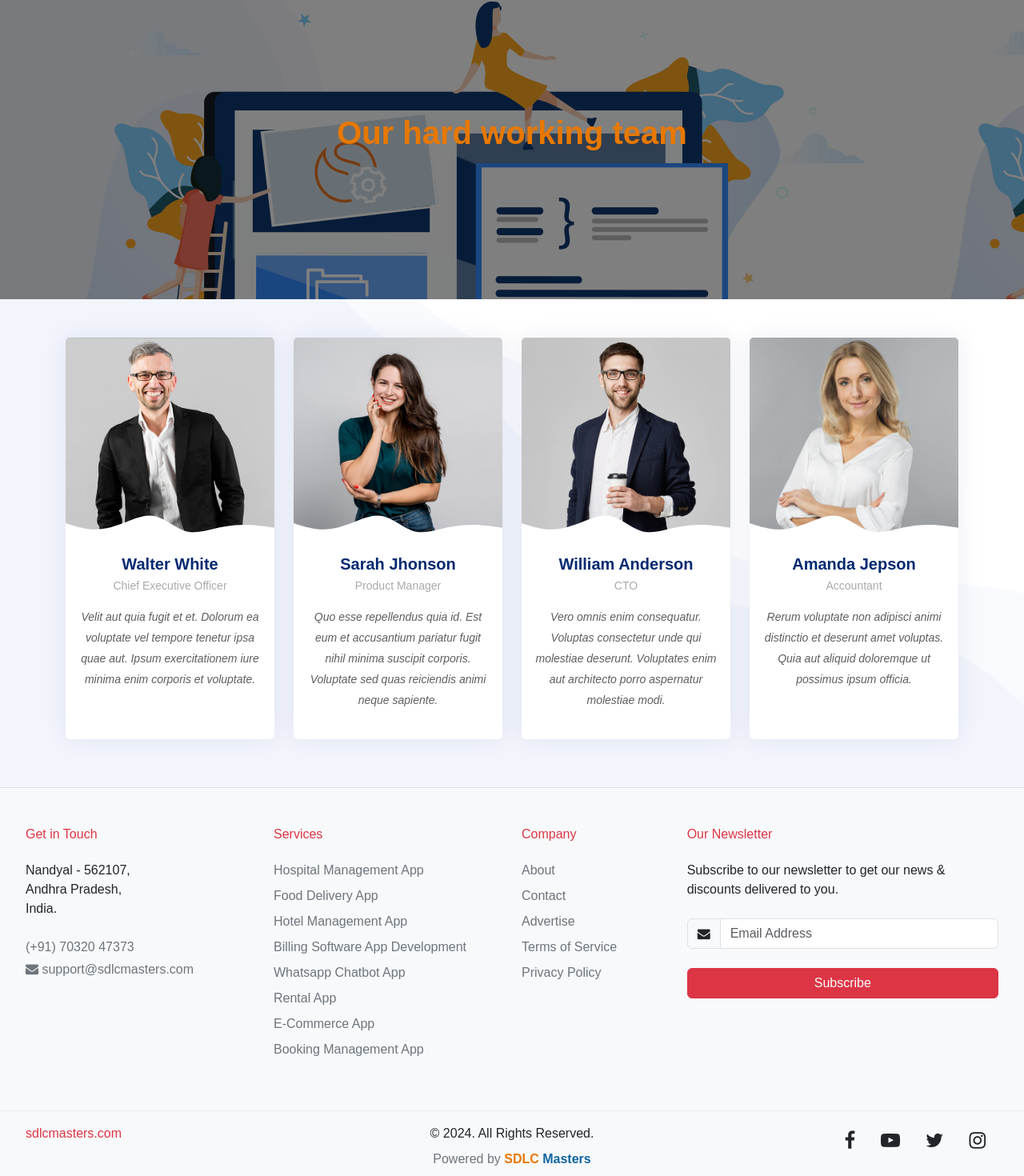
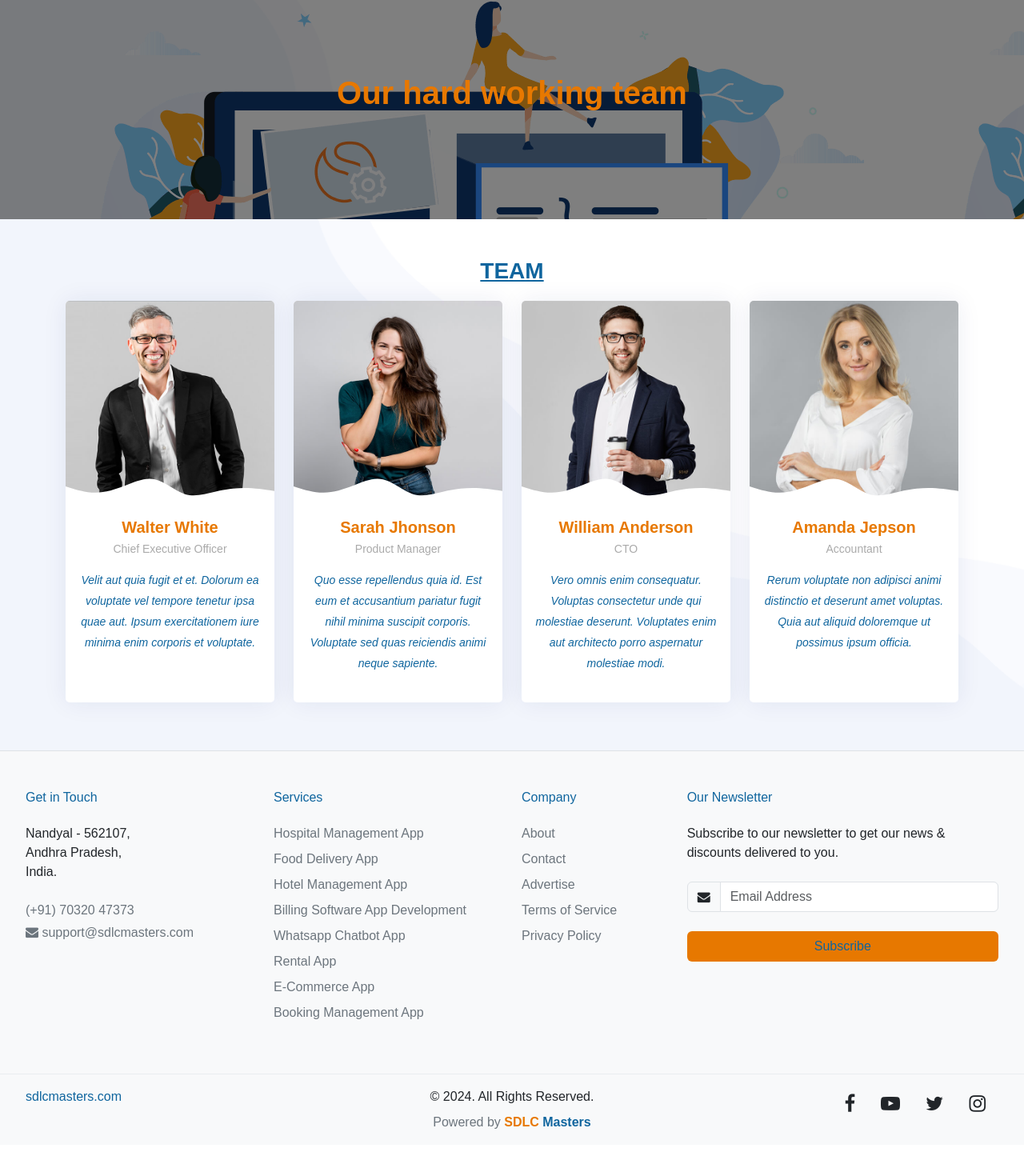
Before and after one commit to SatishKonduru/SDLCWebsite, an Angular app in the folder SDLC/: page /team in a window 1280 px wide. Shown: the part 126-1596 px from the top of the page at 80% size. After the commit the page ends 1557 px from the top, so only its background shows below. Built offline with nearby package versions, Linux system fonts and the light colour scheme.

Commit message:
bugs fixed

```diff
--- a/SDLC/src/app/pages/about/about.component.css
+++ b/SDLC/src/app/pages/about/about.component.css
@@ -30,7 +30,7 @@
     text-align: justify;
 }
 .service-img-left{
-    margin: 100px 0;
+    margin: 30px 0;
 }
 .about .feature-box {
     padding: 15px 15px;
@@ -70,7 +70,7 @@
 }
 
 .feature-box .box-content {
-    font-size: 18px;
+    font-size: 16px;
     text-indent: 50px;
     text-align: justify;
     line-height: 1.8;
--- a/SDLC/src/app/pages/contact/contact.component.css
+++ b/SDLC/src/app/pages/contact/contact.component.css
@@ -13,11 +13,17 @@
     background: #fafbff;
     padding: 30px;
   }
-
+  .whychoosesdlc{
+    text-align: center;
+    margin: 20px 0;
+    font-weight: 600;
+    color: var(--secondary);
+    text-decoration: underline;
+}
   .contact .info-box i {
     font-size: 38px;
     line-height: 0;
-    color: #4154f1;
+    color: var(--primary);
   }
 
   .contact .info-box h3 {
@@ -103,7 +109,7 @@
   }
 
   .contact .php-email-form button[type=submit] {
-    background: #4154f1;
+    background: var(--secondary);
     border: 0;
     padding: 10px 30px;
     color: #fff;
--- a/SDLC/src/app/pages/pricing/pricing.component.css
+++ b/SDLC/src/app/pages/pricing/pricing.component.css
@@ -10,6 +10,7 @@
     background: url(../../../assets/images/herosection/hero-bg.png) top center no-repeat;
     background-size: cover;
 }
+
 .pricing .box {
     padding: 40px 20px;
     background: #fff;
@@ -28,7 +29,6 @@
 
   .pricing h3 {
     font-weight: 700;
-    font-size: 18px;
     margin-bottom: 15px;
   }
 
@@ -78,19 +78,20 @@
     display: inline-block;
     padding: 8px 40px 10px 40px;
     border-radius: 50px;
-    color: #4154f1;
+    color: var(--primary);
     transition: none;
     font-size: 16px;
     font-weight: 400;
     font-family: "Nunito", sans-serif;
     font-weight: 600;
     transition: 0.3s;
-    border: 1px solid #4154f1;
+    border: 1px solid var(--primary);
+    text-decoration: none;
   }
 
   .pricing .btn-buy:hover {
-    background: #4154f1;
-    color: #fff;
+    background: var(--primary);
+    color: var(--secondary);
   }
 
   .pricing .featured {
@@ -105,3 +106,10 @@
     background: #4154f1;
     color: #fff;
   }
+  .whychoosesdlc{
+    text-align: center;
+    margin: 20px 0;
+    font-weight: 600;
+    color: var(--secondary);
+    text-decoration: underline;
+  }
--- a/SDLC/src/app/pages/pricing/pricing.component.html
+++ b/SDLC/src/app/pages/pricing/pricing.component.html
@@ -2,7 +2,7 @@
 <section id="pricing" class="pricing">
     <div class="text-center bg-image rounded-3 mb-5" style="
     background-image: url('../../../assets/images/AboutUs/2.png');
-    height: 400px;">
+    height: 300px;">
         <div class="mask" style="background-color: rgba(0, 0, 0, 0.5); height: 100%;">
             <div class="d-flex justify-content-center align-items-center h-100">
                 <div class="text-white">
@@ -13,11 +13,13 @@
     </div>
 
     <div class="container" data-aos="fade-up">
+        <h3 class="whychoosesdlc"><b>PRICING</b>  </h3>
+
         <div class="row gy-4" data-aos="fade-left">
 
             <div class="col-lg-3 col-md-6" data-aos="zoom-in" data-aos-delay="100">
                 <div class="box">
-                    <h3 style="color: #07d5c0;">Free Plan</h3>
+                    <h4 style="color: #07d5c0;">Free Plan</h4>
                     <div class="price"><sup>$</sup>0<span> / mo</span></div>
                     <img src="assets/img/pricing-free.png" class="img-fluid" alt="">
                     <ul>
@@ -34,7 +36,7 @@
             <div class="col-lg-3 col-md-6" data-aos="zoom-in" data-aos-delay="200">
                 <div class="box">
                     <span class="featured">Featured</span>
-                    <h3 style="color: #65c600;">Starter Plan</h3>
+                    <h4 style="color: #65c600;">Starter Plan</h4>
                     <div class="price"><sup>$</sup>19<span> / mo</span></div>
                     <img src="assets/img/pricing-starter.png" class="img-fluid" alt="">
                     <ul>
@@ -50,7 +52,7 @@
 
             <div class="col-lg-3 col-md-6" data-aos="zoom-in" data-aos-delay="300">
                 <div class="box">
-                    <h3 style="color: #ff901c;">Business Plan</h3>
+                    <h4 style="color: #ff901c;">Business Plan</h4>
                     <div class="price"><sup>$</sup>29<span> / mo</span></div>
                     <img src="assets/img/pricing-business.png" class="img-fluid" alt="">
                     <ul>
@@ -66,7 +68,7 @@
 
             <div class="col-lg-3 col-md-6" data-aos="zoom-in" data-aos-delay="400">
                 <div class="box">
-                    <h3 style="color: #ff0071;">Ultimate Plan</h3>
+                    <h4 style="color: #ff0071;">Ultimate Plan</h4>
                     <div class="price"><sup>$</sup>49<span> / mo</span></div>
                     <img src="assets/img/pricing-ultimate.png" class="img-fluid" alt="">
                     <ul>
--- a/SDLC/src/app/pages/shared/footer/footer.component.css
+++ b/SDLC/src/app/pages/shared/footer/footer.component.css
@@ -1,3 +1,10 @@
 .paddingleftRight20{
     padding: 0 20px;
 }
+.primary{
+    background-color: var(--primary);
+    color: var(--secondary);
+}
+.text-dange{
+    color: var(--secondary);
+}
--- a/SDLC/src/app/pages/shared/footer/footer.component.html
+++ b/SDLC/src/app/pages/shared/footer/footer.component.html
@@ -5,7 +5,7 @@
         <div class="row gy-4 gy-lg-0">
           <div class="col-12 col-md-6 col-lg-3">
             <div class="widget">
-              <h6 class="widget-title mb-4 text-danger">Get in Touch</h6>
+              <h6 class="widget-title mb-4 text-dange">Get in Touch</h6>
               <address class="mb-4">Nandyal - 562107,<br> Andhra Pradesh, <br>India.</address>
               <p class="mb-1">
                 <a class="link-secondary text-decoration-none">(+91) 70320 47373</a>
@@ -17,7 +17,7 @@
           </div>
           <div class="col-12 col-sm-6 col-md-4 col-lg-3">
             <div class="widget">
-              <h6 class="widget-title mb-4  text-danger">Services</h6>
+              <h6 class="widget-title mb-4  text-dange">Services</h6>
               <ul class="list-unstyled">
                 <li class="mb-2">
                   <a [routerLink]="'/hospital-management-app'" routerLinkActive="active" class="link-secondary text-decoration-none">Hospital Management App </a>
@@ -48,7 +48,7 @@
           </div>
           <div class="col-12 col-sm-6 col-md-3 col-lg-2">
             <div class="widget">
-              <h6 class="widget-title mb-4 text-danger">Company</h6>
+              <h6 class="widget-title mb-4 text-dange">Company</h6>
               <ul class="list-unstyled">
                 <li class="mb-2">
                   <a href="#!" class="link-secondary text-decoration-none">About</a>
@@ -70,7 +70,7 @@
           </div>
           <div class="col-12 col-lg-4">
             <div class="widget">
-              <h6 class="widget-title mb-4 text-danger">Our Newsletter</h6>
+              <h6 class="widget-title mb-4 text-dange">Our Newsletter</h6>
               <p class="mb-4">Subscribe to our newsletter to get our news & discounts delivered to you.</p>
               <form action="#!">
                 <div class="row gy-4">
@@ -84,7 +84,7 @@
                   </div>
                   <div class="col-12">
                     <div class="d-grid">
-                      <button class="btn btn-danger" type="submit">Subscribe</button>
+                      <button class="btn primary" type="submit">Subscribe</button>
                     </div>
                   </div>
                 </div>
@@ -101,7 +101,7 @@
         <div class="row gy-4 gy-md-0">
           <div class="col-xs-12 col-sm-6 col-md-4 order-0 order-md-0">
             <div class="footer-logo-wrapper text-center text-sm-start">
-              <a href="#!" class=" text-danger text-decoration-none">
+              <a href="#!" class=" text-dange text-decoration-none">
                sdlcmasters.com
               </a>
             </div>
@@ -112,7 +112,7 @@
               &copy; 2024. All Rights Reserved.
             </div>
             <div class="credits text-secondary text-center mt-2 fs-7">
-              Powered by <a  class="link-primary text-decoration-none  text-danger"><b class="text-sdlc">SDLC </b>  <b class="text-Masters">Masters </b> </a>              <!-- with <span class=" text-danger fs-4">&#9829;</span> -->
+              Powered by <a  class="link-primary text-decoration-none  text-dange"><b class="text-sdlc">SDLC </b>  <b class="text-Masters">Masters </b> </a>              <!-- with <span class=" text-dange fs-4">&#9829;</span> -->
             </div>
           </div>
 
--- a/SDLC/src/app/pages/team/team.component.css
+++ b/SDLC/src/app/pages/team/team.component.css
@@ -9,6 +9,13 @@
     overflow: hidden;
     background: url(../../../assets/images/herosection/hero-bg.png) top center no-repeat;
     background-size: cover;
+  }
+  .whychoosesdlc{
+    text-align: center;
+    margin: 20px 0;
+    font-weight: 600;
+    color: var(--secondary);
+    text-decoration: underline;
   }
 
   .team .member {
@@ -58,7 +65,7 @@
   }
 
   .team .member .social a:hover {
-    color: rgba(1, 41, 112, 0.8);
+    color: var(--secondary);
   }
 
   .team .member .social i {
@@ -73,7 +80,7 @@
     font-weight: 700;
     margin-bottom: 5px;
     font-size: 20px;
-    color: #012970;
+    color: var(--primary);
   }
 
   .team .member .member-info span {
@@ -88,7 +95,7 @@
     font-size: 14px;
     padding-top: 15px;
     line-height: 26px;
-    color: #5e5e5e;
+    color: var(--secondary);
   }
 
   .team .member:hover {
--- a/SDLC/src/app/pages/team/team.component.html
+++ b/SDLC/src/app/pages/team/team.component.html
@@ -2,7 +2,7 @@
     <section id="team" class="team">
         <div class="text-center bg-image rounded-3 mb-5" style="
         background-image: url('../../../assets/images/AboutUs/2.png');
-        height: 400px;">
+        height: 300px;">
             <div class="mask" style="background-color: rgba(0, 0, 0, 0.5); height: 100%;">
                 <div class="d-flex justify-content-center align-items-center h-100">
                     <div class="text-white">
@@ -12,6 +12,8 @@
             </div>
         </div>
         <div class="container" data-aos="fade-up">
+        <h3 class="whychoosesdlc"><b>TEAM</b>  </h3>
+
           <div class="row gy-4">
 
             <div class="col-lg-3 col-md-6 d-flex align-items-stretch" data-aos="fade-in" data-aos-delay="100">
```
Also changed, not shown: SDLC/src/app/pages/about/about.component.html (+38 -17 lines), SDLC/src/app/pages/contact/contact.component.html (+7 -6 lines).
